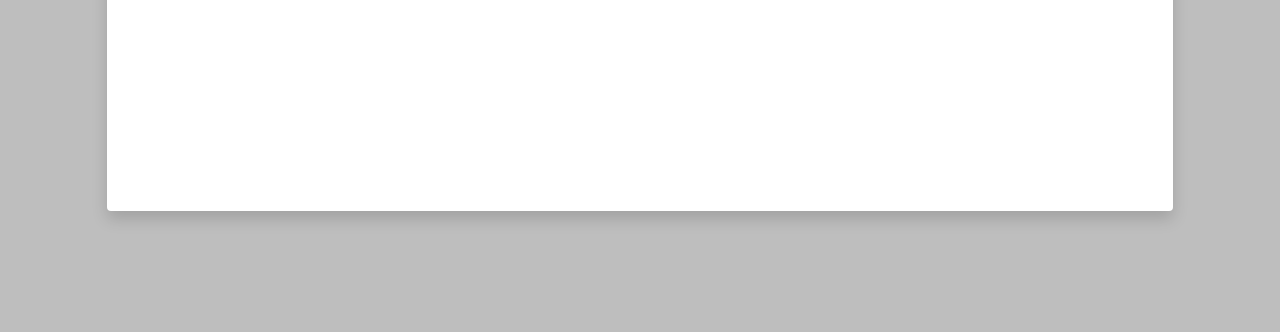
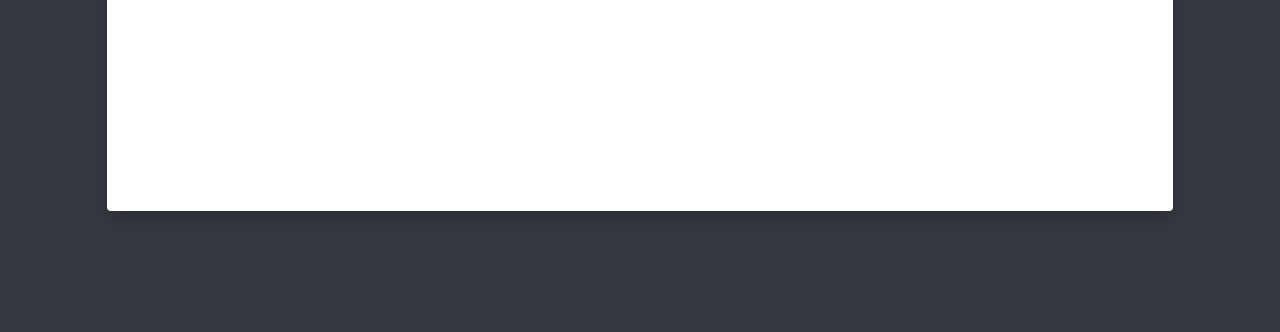
Before and after one commit to Lucas2525/bananaticos.github.io, a plain HTML site: page index.html in a window 1280 px wide. Shown: the part 468-800 px from the top of the page. Drawn offline with nearby package versions, Linux system fonts and the light colour scheme.

Commit message:
Update index.html

```diff
--- a/index.html
+++ b/index.html
@@ -36,7 +36,7 @@
      }
         </style>
     </head>
-    <body style='background-color:#BEBEBE'>
+    <body style='background-color:#35383e'>
       <nav class="navbar navbar-expand-lg fixed-top navbar-dark bg-dark">
           <a class="navbar-brand" style="color:white;width: 100px;font-size:25px">Bananaticos</a>
           <div class="vl"></div>          <div class="vl"></div>          <div class="vl"></div>          <div class="vl"></div>          <div class="vl"></div>          <div class="vl"></div>          <div class="vl"></div>          <div class="vl"></div>          <div class="vl"></div>          <div class="vl"></div>
```
